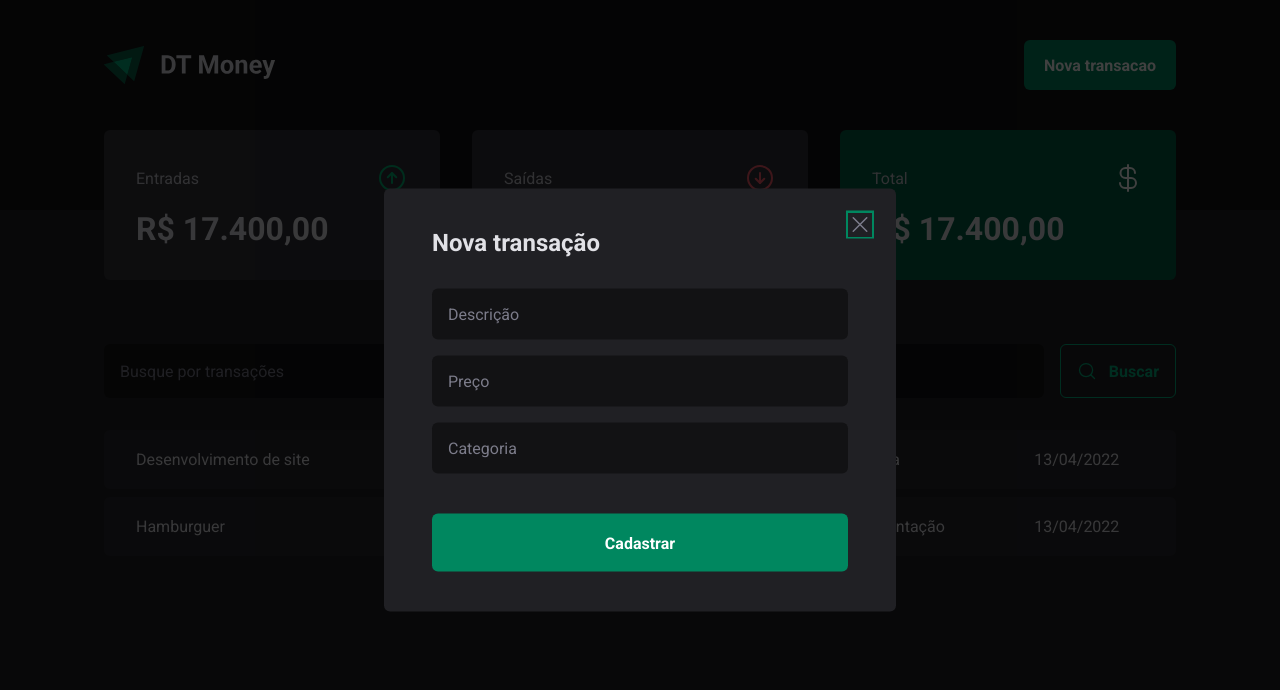
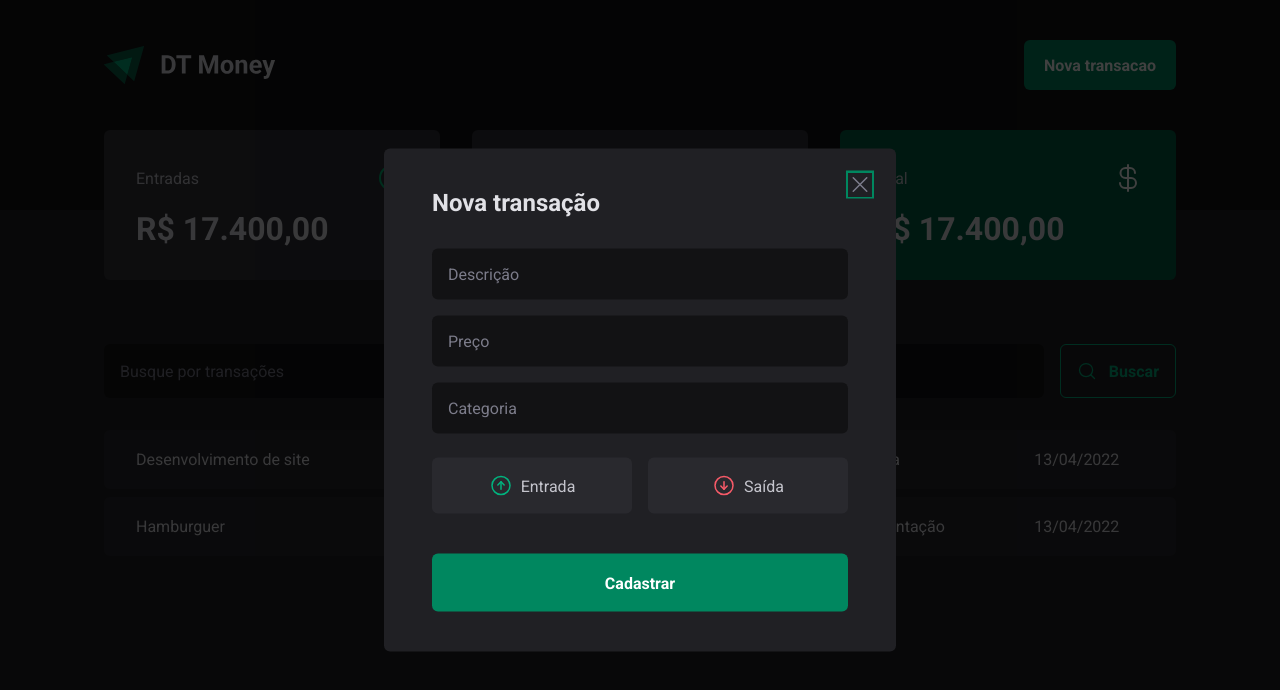
Before and after one commit to pedrocs378/dt-money, a React (Vite) app: page / in a window 1280 px wide. Both pictures are taken after a click on the button "Nova transacao". Shown: the top 690 px of the page. Built offline with nearby package versions, Linux system fonts and the light colour scheme.

Commit message:
feat: create transaction type radio buttons

```diff
--- a/package.json
+++ b/package.json
@@ -10,6 +10,7 @@
   },
   "dependencies": {
     "@radix-ui/react-dialog": "^1.0.0",
+    "@radix-ui/react-radio-group": "^1.0.0",
     "phosphor-react": "^1.4.1",
     "react": "^18.2.0",
     "react-dom": "^18.2.0",
--- a/src/components/new-transaction-modal/index.tsx
+++ b/src/components/new-transaction-modal/index.tsx
@@ -1,5 +1,5 @@
 import * as Dialog from '@radix-ui/react-dialog'
-import { X } from 'phosphor-react'
+import { ArrowCircleDown, ArrowCircleUp, X } from 'phosphor-react'
 
 import * as S from './styles'
 
@@ -20,6 +20,17 @@ export function NewTransactionModal() {
           <input type="text" placeholder="Preço" required />
           <input type="text" placeholder="Categoria" required />
 
+          <S.TransactionType>
+            <S.TransactionTypeButton value="income" variant="income">
+              <ArrowCircleUp size={24} />
+              Entrada
+            </S.TransactionTypeButton>
+            <S.TransactionTypeButton value="outcome" variant="outcome">
+              <ArrowCircleDown size={24} />
+              Saída
+            </S.TransactionTypeButton>
+          </S.TransactionType>
+
           <button type="submit">Cadastrar</button>
         </form>
       </S.Content>
--- a/src/components/new-transaction-modal/styles.ts
+++ b/src/components/new-transaction-modal/styles.ts
@@ -1,4 +1,5 @@
 import styled from 'styled-components';
+import * as RadioGroup from '@radix-ui/react-radio-group';
 
 import * as Dialog from '@radix-ui/react-dialog'
 
@@ -21,6 +22,10 @@ export const Content = styled(Dialog.Content)`
   top: 50%;
   left: 50%;
   transform: translate(-50%, -50%);
+
+  &:focus {
+    box-shadow: none;
+  }
 
   form {
     margin-top: 2rem;
@@ -72,3 +77,46 @@ export const CloseButton = styled(Dialog.Close)`
 
   color: ${({ theme }) => theme.colors['gray-500']};
 `
+
+export const TransactionType = styled(RadioGroup.Root)`
+  display: grid;
+  grid-template-columns: repeat(2, 1fr);
+  gap: 1rem;
+  margin-top: 0.5rem;
+`
+
+type TransactionTypeButtonProps = {
+  variant: 'income' | 'outcome'
+}
+
+export const TransactionTypeButton = styled(RadioGroup.Item)<TransactionTypeButtonProps>`
+  background-color: ${({ theme }) => theme.colors['gray-700']};
+  color: ${({ theme }) => theme.colors['gray-300']};
+  padding: 1rem;
+  border-radius: 6px;
+  border: 0;
+
+  display: flex;
+  align-items: center;
+  justify-content: center;
+  gap: 0.5rem;
+
+  transition: all 0.2s ease-in-out;
+
+  svg {
+    color: ${({ variant, theme }) => variant === 'income' ? theme.colors['green-300'] : theme.colors['red-300']};
+  }
+
+  &[data-state='unchecked']:hover {
+    background-color: ${({ theme }) => theme.colors['gray-600']};
+  }
+
+  &[data-state='checked'] {
+    color: ${({ theme }) => theme.colors.white};
+    background-color: ${({ variant, theme }) => variant === 'income' ? theme.colors['green-500'] : theme.colors['red-700']};
+
+    svg {
+      color: ${({ theme }) => theme.colors.white};
+    }
+  }
+`
```
Also changed, not shown: 1 other file (tests, documents, lock files or other folders).
